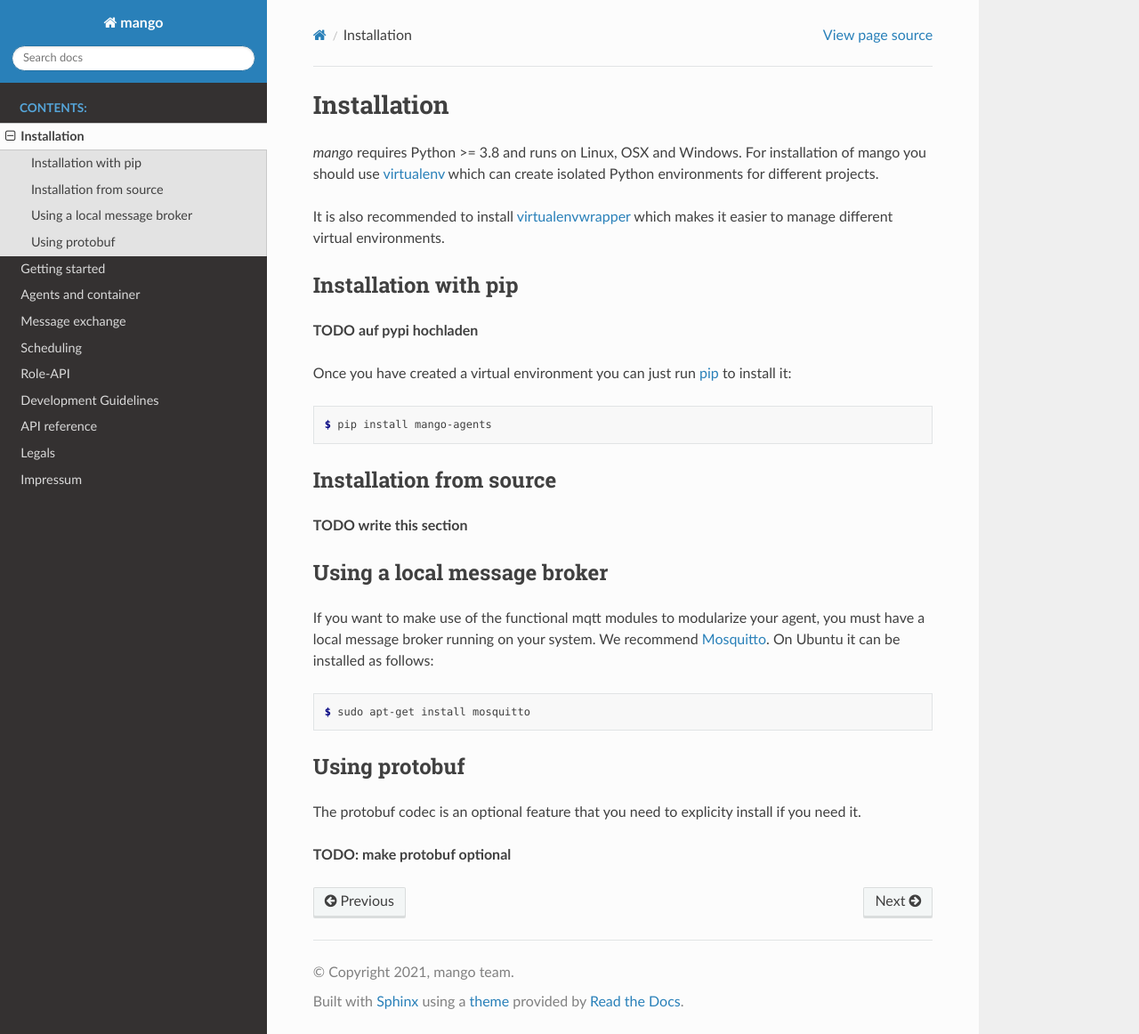
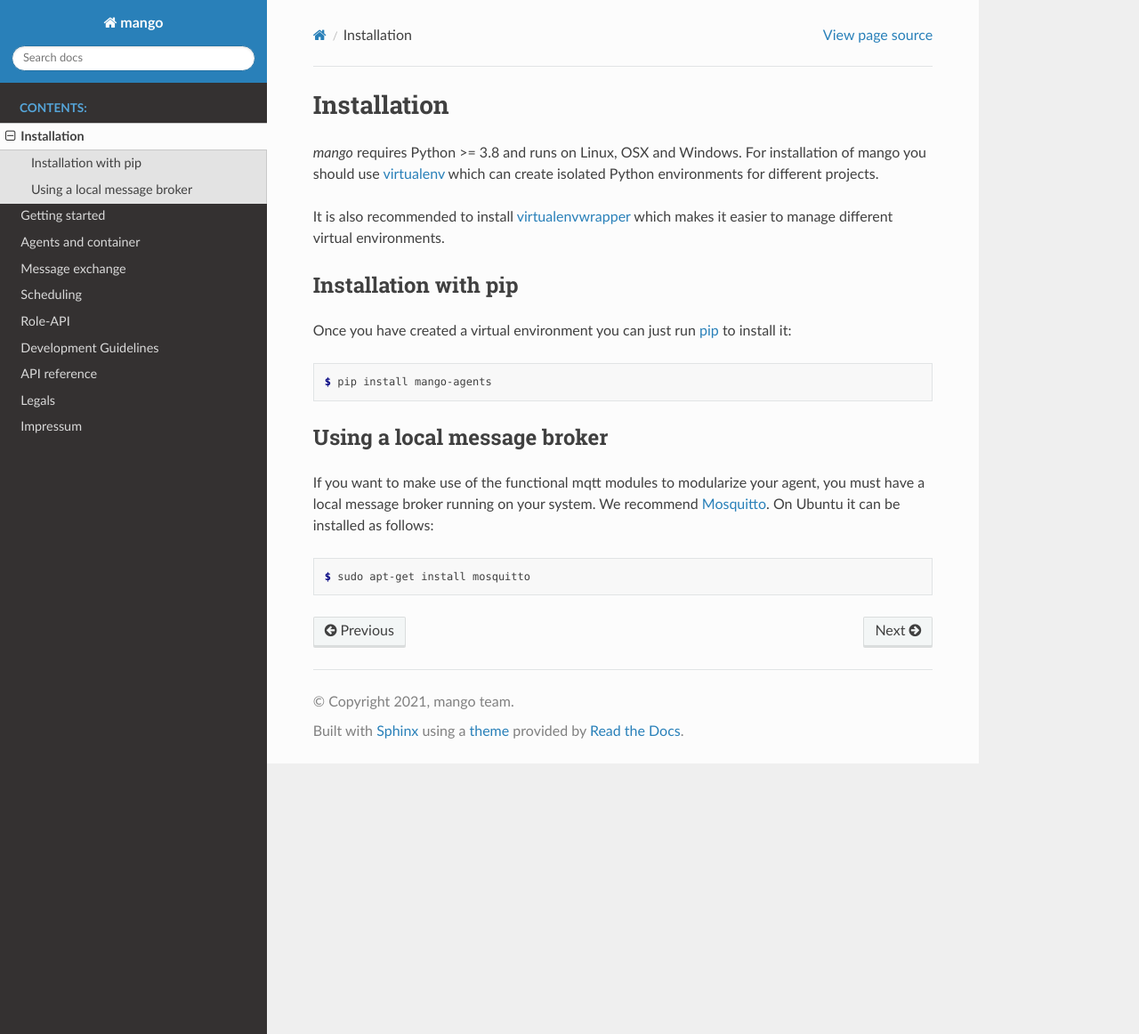
Before and after one commit to OFFIS-DAI/mango, a Sphinx documentation site: the page built from docs/source/installation.rst, in a window 1280 px wide and 1162 px high. Shown: the whole window at 89% size. Built offline with Sphinx 7.4.7 and the Read the Docs theme 2.0.0, drawn with Linux system fonts in a browser that asks for light colours; formulas are drawn with MathJax 3; pages that are not in the unit, such as notebooks, are missing from menus.

Commit message:
Do not display todos in documentation

```diff
--- a/docs/source/installation.rst
+++ b/docs/source/installation.rst
@@ -12,8 +12,6 @@ __ https://virtualenvwrapper.readthedocs.io/en/latest/index.html
 
 Installation with pip
 -----------------------
-**TODO auf pypi hochladen**
-
 Once you have created a virtual environment you can just run pip__ to install it:
 
 .. code-block:: console
@@ -22,9 +20,10 @@ Once you have created a virtual environment you can just run pip__ to install it
 
 __ https://pip.pypa.io/en/stable/
 
-Installation from source
------------------------
-**TODO write this section**
+..
+    Installation from source
+    -----------------------
+    **TODO write this section**
 
 
 Using a local message broker
@@ -40,8 +39,9 @@ We recommend Mosquitto__. On Ubuntu it can be installed as follows:
 __ https://mosquitto.org/
 
 
-Using protobuf
------------------------
-The protobuf codec is an optional feature that you need to explicity install if you need it.
+..
+    Using protobuf
+    -----------------------
+    The protobuf codec is an optional feature that you need to explicity install if you need it.
 
-**TODO: make protobuf optional**
+    **TODO: make protobuf optional**
```
